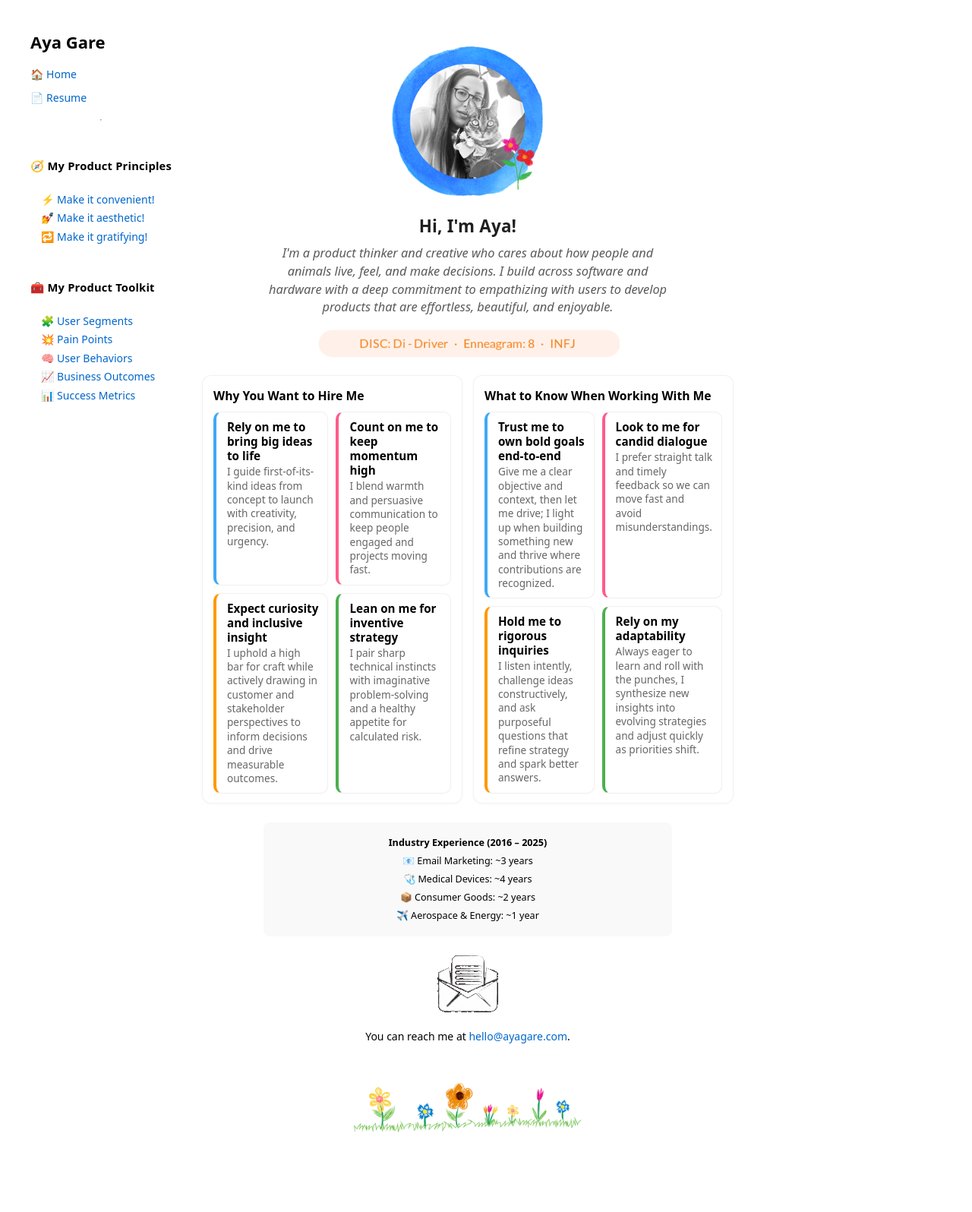
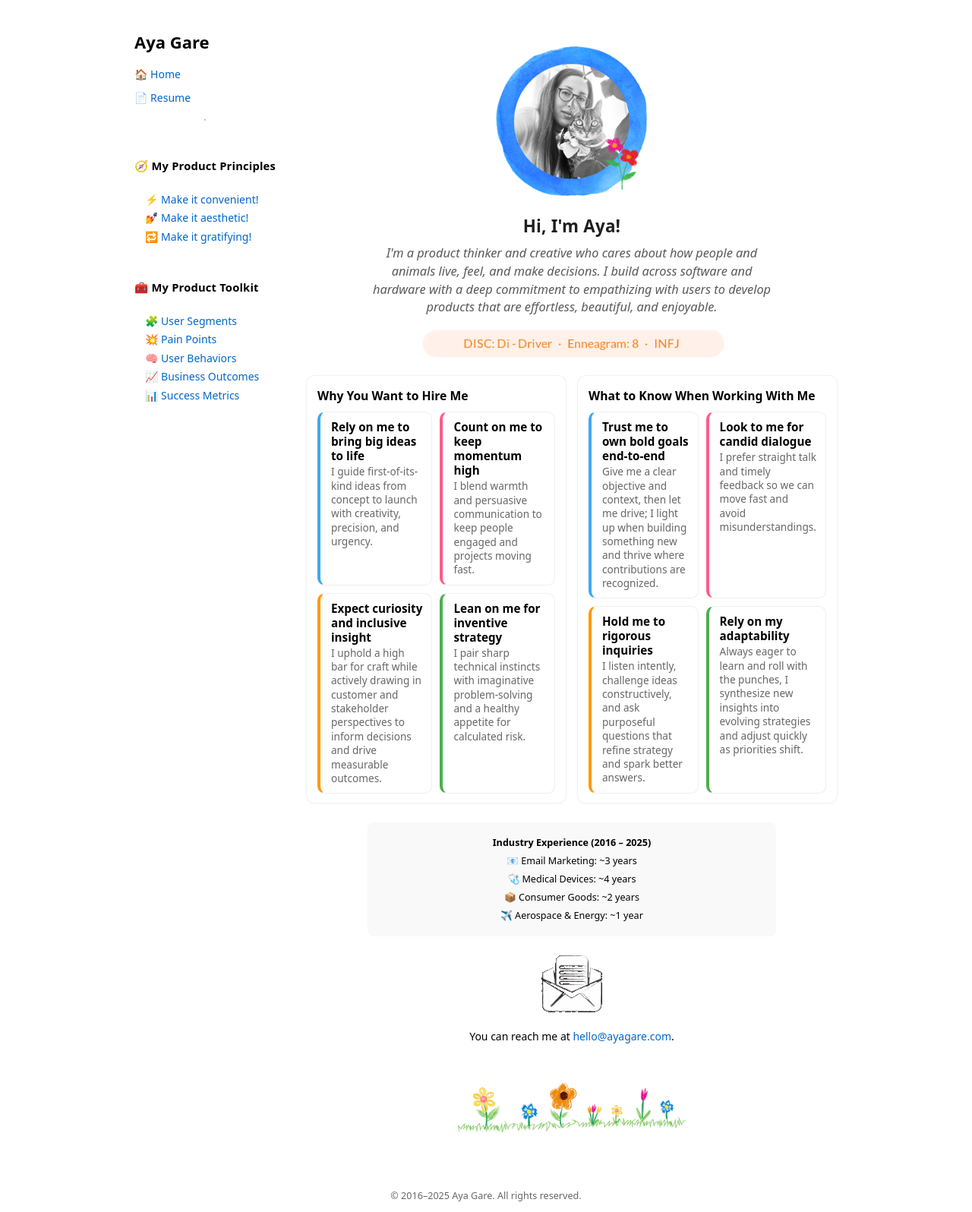
Before and after one commit to luxinflore/luxinflore.github.io, a Jekyll site: the page built from index.md, in a window 1280 px wide. Shown: the whole page at 76% size. Built offline with Jekyll 4.4.1, drawn with Linux system fonts in a browser that asks for light colours; before the commit the page ends 1553 px from its top, so only the background shows below that.

Commit message:
Add site-wide footer and dynamic canonical URL

```diff
--- a/_config.yml
+++ b/_config.yml
@@ -1,3 +1,4 @@
 title: Aya Gare
 markdown: kramdown
 permalink: pretty
+url: "https://ayagare.com"
--- /dev/null
+++ b/_includes/footer.html
@@ -0,0 +1,3 @@
+<footer style="text-align:center; padding:1em 0; font-size:0.9em; color:#666;">
+  &copy; 2016–{{ site.time | date: "%Y" }} Aya Gare. All rights reserved.
+</footer>
--- a/_layouts/default.html
+++ b/_layouts/default.html
@@ -15,7 +15,7 @@
   <meta property="og:image" content="https://ayagare.com/assets/images/profile.png" />
 
   <!-- Add canonical link for SEO to signal the preferred URL -->
-  <link rel="canonical" href="https://ayagare.com/" />
+  <link rel="canonical" href="{{ site.url }}{{ page.url }}" />
 
   <!-- Set site favicon for browser tabs and bookmarks -->
   <link rel="icon" href="{{ '/assets/images/profile.png' | relative_url }}" />
@@ -33,9 +33,6 @@
       {{ content }}
     </div>
   </div>
-
-  <!-- External JavaScript for cat animation -->
-  <script src="{{ '/script.js' | relative_url }}"></script>
 
 <script>
   function toggleNav() {
@@ -65,5 +62,6 @@
   });
 </script>
 
+{% include footer.html %}
 </body>
 </html>
--- a/style.css
+++ b/style.css
@@ -462,3 +462,10 @@
   .wg-card.mini .wg-desc { font-size: 0.82rem; } /* smaller secondary line */
   .wg-card.mini .wg-list2 li { max-width: 56ch; }
 }
+
+/* -------------------------------------------------
+ 	Make footer "stuck" to bottom on short pages
+ -------------------------------------------------*/
+html, body { height: 100%; }
+body { display: flex; flex-direction: column; }
+.container { flex: 1; }  /* keeps footer at bottom */
```
